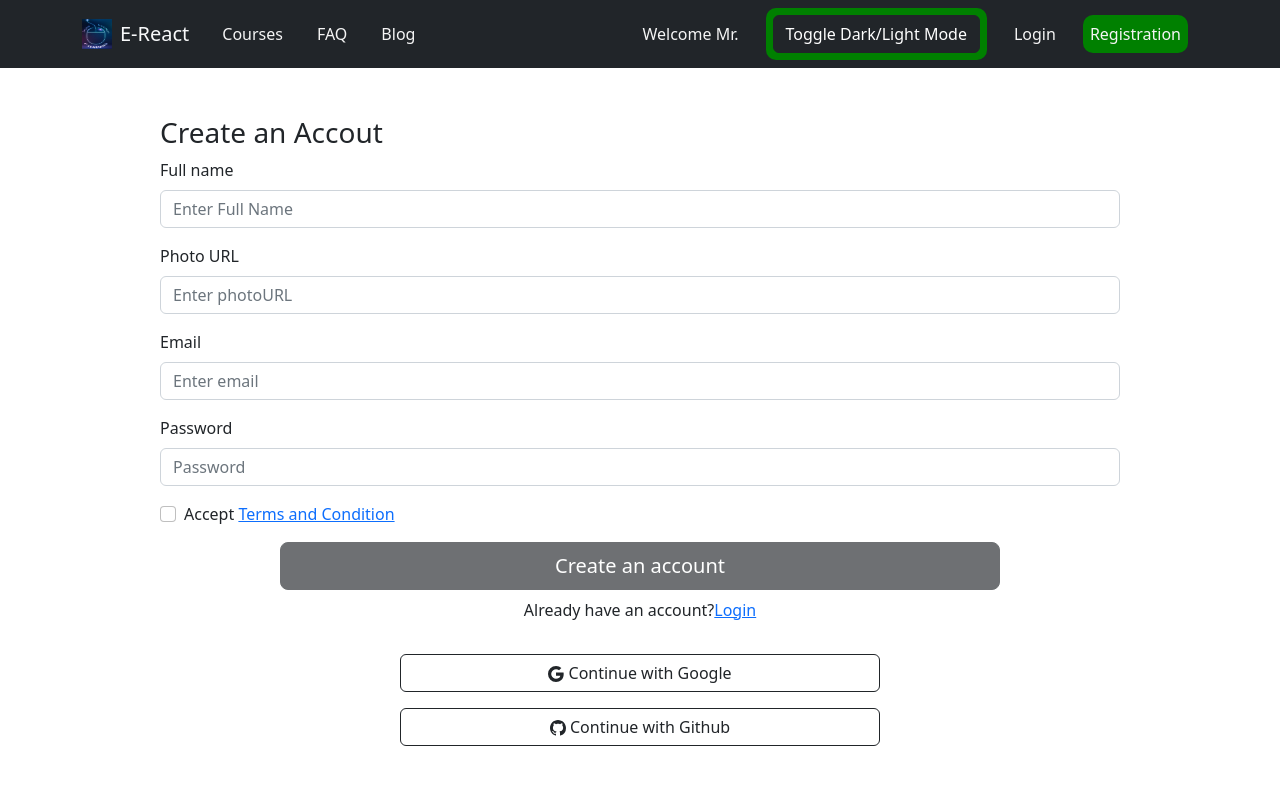
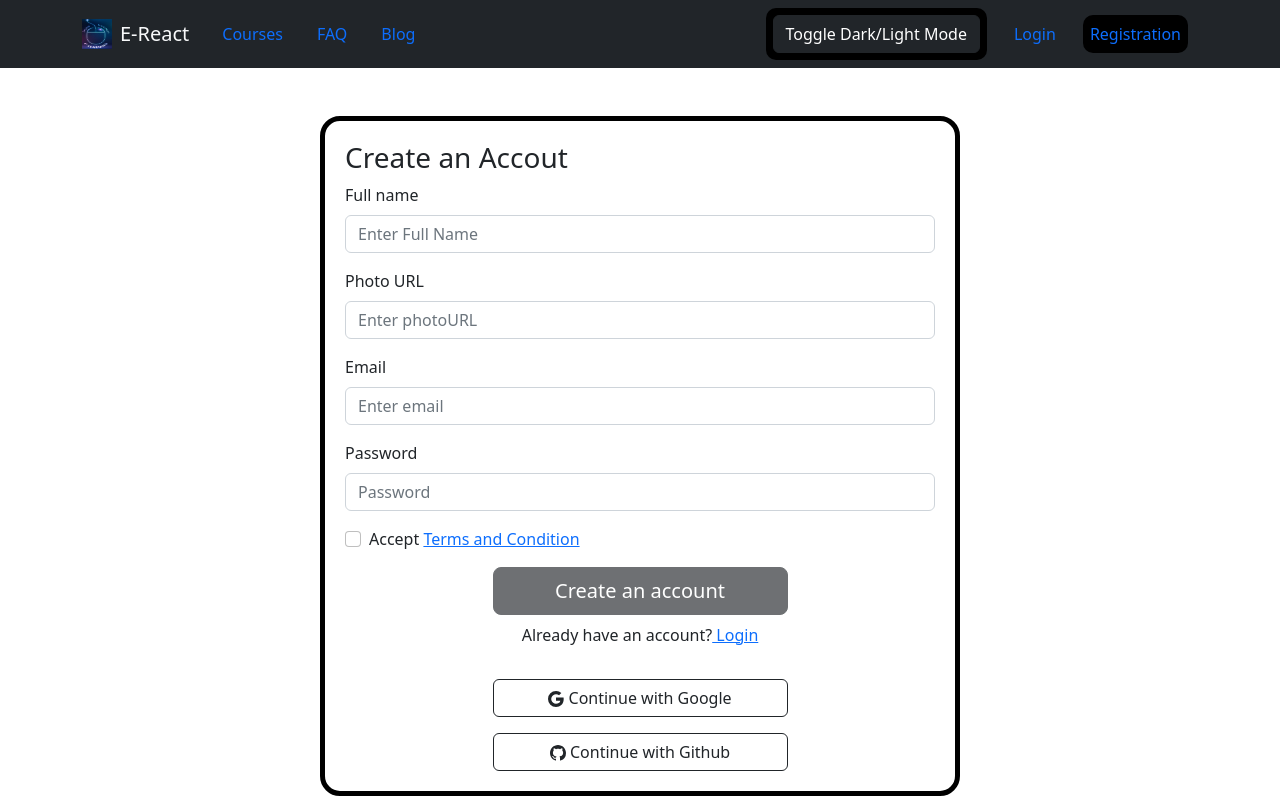
Before and after one commit to MotiurRahman/e-learning-client, a React (Create React App) app: page /registration in a window 1280 px wide. Built offline with nearby package versions, Linux system fonts and the light colour scheme; no server answers.

Commit message:
add dark/light mode

```diff
--- a/src/App.css
+++ b/src/App.css
@@ -37,3 +37,23 @@
     transform: rotate(360deg);
   }
 }
+
+.borderColor {
+  border: 5px solid black;
+  border-radius: 20px;
+  padding: 20px;
+}
+
+@media (max-width: 576px) {
+  .contentWidth {
+    width: 75%;
+  }
+
+}
+
+@media (min-width: 577px) {
+  .contentWidth {
+    width: 50%;
+  }
+
+}
--- a/src/Components/Header/Header.css
+++ b/src/Components/Header/Header.css
@@ -3,14 +3,14 @@
   margin: auto 10px;
   padding: 7px 7px;
   border-radius: 10px;
-  color: whitesmoke;
+  /* color: whitesmoke; */
 }
 
 .active {
-  background-color: green;
+  background-color: black;
 }
 
 .navLinks a:hover {
   background-color: black;
-  color: white;
+  /* color: white; */
 }
--- a/src/Components/Header/Header.js
+++ b/src/Components/Header/Header.js
@@ -7,13 +7,24 @@ import "./Header.css";
 import { useContext } from "react";
 import { AuthUserContext } from "../../Context/AuthContext";
 import { Image } from "react-bootstrap";
+import { useState } from "react";
 
 const Header = () => {
-  const themeChange = () => {};
+  const [bgColor, setBgColor] = useState("dark");
+  const [toggle, setToggle] = useState(true);
+  const themeChange = () => {
+    if (toggle) {
+      setToggle(false);
+      setBgColor("light");
+    } else {
+      setToggle(true);
+      setBgColor("dark");
+    }
+  };
   const { user, logout } = useContext(AuthUserContext);
   return (
     <div>
-      <Navbar collapseOnSelect expand="lg" bg="dark" variant="dark">
+      <Navbar collapseOnSelect expand="lg" bg={bgColor} variant="dark">
         <Container>
           <Navbar.Brand>
             <Link className="text-decoration-none" to="/">
@@ -40,7 +51,7 @@ const Header = () => {
               <NavLink to="/blog">Blog</NavLink>
             </Nav>
             <Nav className="navLinks">
-              <Link>Welcome Mr. {user ? user.displayName : ""}</Link>
+              <Link>{user ? "Welcome Mr." + user.displayName : ""}</Link>
               <NavLink>
                 <button className="btn btn-dark" onClick={themeChange}>
                   Toggle Dark/Light Mode
--- a/src/Components/Login/Login.js
+++ b/src/Components/Login/Login.js
@@ -37,7 +37,6 @@ const Login = () => {
       .finally(() => {
         setLoader(false);
       });
-    console.log(email, password);
   };
 
   // Handle Google Login
@@ -64,7 +63,7 @@ const Login = () => {
       });
   };
   return (
-    <div className="mt-5 w-75 w-lg-50 mx-auto">
+    <div className="mt-5 contentWidth mx-auto borderColor">
       <h3>Login</h3>
       <Form onSubmit={accountLogin}>
         <Form.Group className="mb-3" controlId="formBasicEmail">
@@ -84,7 +83,7 @@ const Login = () => {
           <Button
             variant="dark"
             size="lg"
-            className="mx-auto w-75 w-lg-50"
+            className="mx-auto contentWidth"
             type="submit"
           >
             Login
@@ -101,13 +100,13 @@ const Login = () => {
       <hr />
       <div className="d-flex flex-column justify-content-center align-items-center">
         <button
-          className="mb-3 btn btn-outline-dark w-75"
+          className="mb-3 btn btn-outline-dark contentWidth"
           onClick={handleGoogleLogin}
         >
           <BsGoogle></BsGoogle> Continue with Google
         </button>
         <button
-          className="btn btn-outline-dark w-75"
+          className="btn btn-outline-dark contentWidth"
           onClick={handleGidhubLogin}
         >
           <BsGithub></BsGithub> Continue with Github
--- a/src/Components/Profile/Profile.js
+++ b/src/Components/Profile/Profile.js
@@ -28,7 +28,7 @@ const Profile = () => {
   };
 
   return (
-    <div className="mt-5 w-75 w-lg-50 mx-auto">
+    <div className="mt-5 contentWidth mx-auto borderColor">
       <h3>Update your profile</h3>
       <Form onSubmit={updateProfile}>
         <Form.Group className="mb-3" controlId="formBasicEmail">
--- a/src/Components/Registration/Registration.js
+++ b/src/Components/Registration/Registration.js
@@ -93,10 +93,10 @@ const Registration = () => {
       });
   };
   return (
-    <div className="mt-5 w-75 w-lg-50 mx-auto">
+    <div className="mt-5 contentWidth mx-auto borderColor">
       <h3>Create an Accout</h3>
       <Form onSubmit={accountRegister}>
-        <Form.Group className="mb-3" controlId="formBasicEmail">
+        <Form.Group className="mb-3" controlId="formBasicName">
           <Form.Label>Full name</Form.Label>
           <Form.Control
             type="text"
@@ -105,7 +105,7 @@ const Registration = () => {
             required
           />
         </Form.Group>
-        <Form.Group className="mb-3" controlId="formBasicEmail">
+        <Form.Group className="mb-3" controlId="formBasicPhotoURL">
           <Form.Label>Photo URL</Form.Label>
           <Form.Control
             type="text"
@@ -149,7 +149,7 @@ const Registration = () => {
           <Button
             variant="dark"
             size="lg"
-            className="mx-auto w-75 w-lg-50"
+            className="mx-auto contentWidth"
             type="submit"
             disabled={!accepted}
           >
@@ -157,20 +157,20 @@ const Registration = () => {
           </Button>
           <p className="text-center">
             Already have an account?
-            <Link to="/login">Login</Link>
+            <Link to="/login"> Login</Link>
           </p>
         </div>
         <p className="text-center text-danger">{msg}</p>
       </Form>
       <div className="d-flex flex-column justify-content-center align-items-center">
         <button
-          className="mb-3 btn btn-outline-dark w-50"
+          className="mb-3 btn btn-outline-dark contentWidth"
           onClick={handleGoogleLogin}
         >
           <BsGoogle></BsGoogle> Continue with Google
         </button>
         <button
-          className="btn btn-outline-dark w-50"
+          className="btn btn-outline-dark contentWidth"
           onClick={handleGidhubLogin}
         >
           <BsGithub></BsGithub> Continue with Github
```
